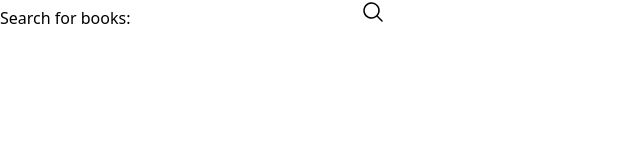
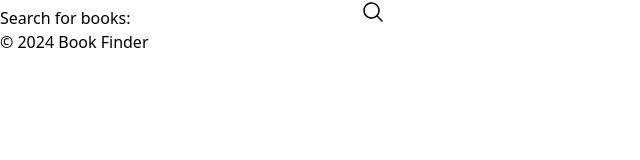
Before and after one commit to SEPOTOM/book-finder, a React (Vite) app: page / in a window 1280 px wide. Shown: the top 160 px of the page, without its empty margins (0-640 px from the left). Built offline with nearby package versions, Linux system fonts and the light colour scheme.

Commit message:
feat: add footer

```diff
--- a/src/App.tsx
+++ b/src/App.tsx
@@ -12,6 +12,9 @@ const App = () => {
       <main>
         <BooksList />
       </main>
+      <footer>
+        <p>© 2024 Book Finder</p>
+      </footer>
     </Provider>
   );
 };
```
